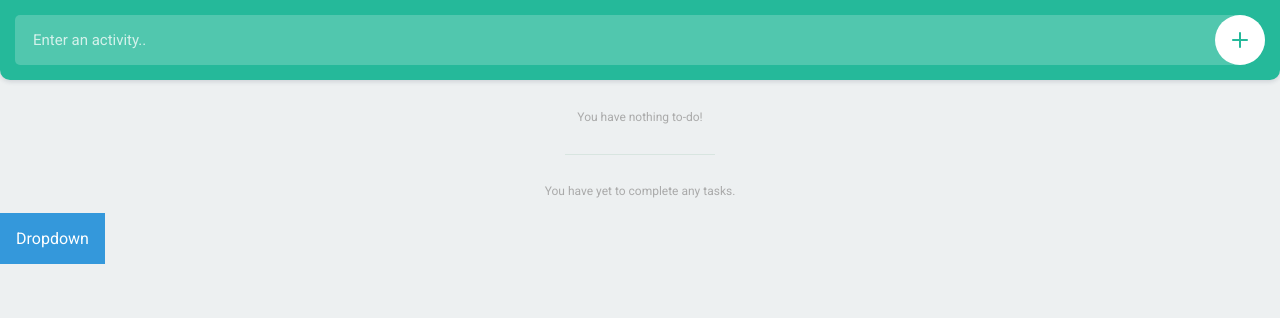
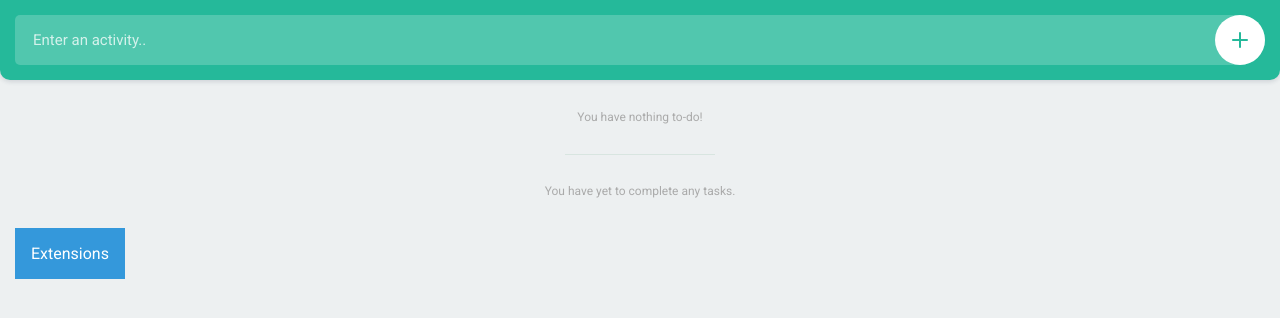
Before and after one commit to andibde/todox, a plain HTML site: page index.html in a window 1280 px wide. Drawn offline with Linux system fonts and the light colour scheme.

Commit message:
Update index.html

```diff
--- a/index.html
+++ b/index.html
@@ -73,14 +73,16 @@
 			<!-- Completed tasks -->
 			<ul class="todo" id="completed"></ul>
 		</div>
+		<div class="container"
 		<div class="dropdown">
-<button onclick="myFunction()" class="dropbtn">Dropdown</button>
+<button onclick="myFunction()" class="dropbtn">Extensions</button>
   <div id="myDropdown" class="dropdown-content">
     <a href='https://addons.mozilla.org/de/firefox/addon/todox/'><img alt='Get the ADD-ON' src='https://realyellowdev.github.io/todox/AMO-button_1.png'/></a>
 		<a href='#'><img alt='Available in the Chrome Web Store' src='https://developer.chrome.com/webstore/images/ChromeWebStore_BadgeWBorder_v2_206x58.png'/></a>
 		<a href='https://play.google.com/store/apps/details?id=de.gigprojekt.todox&pcampaignid=MKT-Other-global-all-co-prtnr-py-PartBadge-Mar2515-1'><img alt='Get it on Google Play' src='https://play.google.com/intl/en_gb/badges/images/generic/en_badge_web_generic.png' height="50" /></a>
   </div>
 </div>
+	</div>
 
 			<!-- JavaScripts -->
 		<script src="resources/js/main.js"></script>
```
